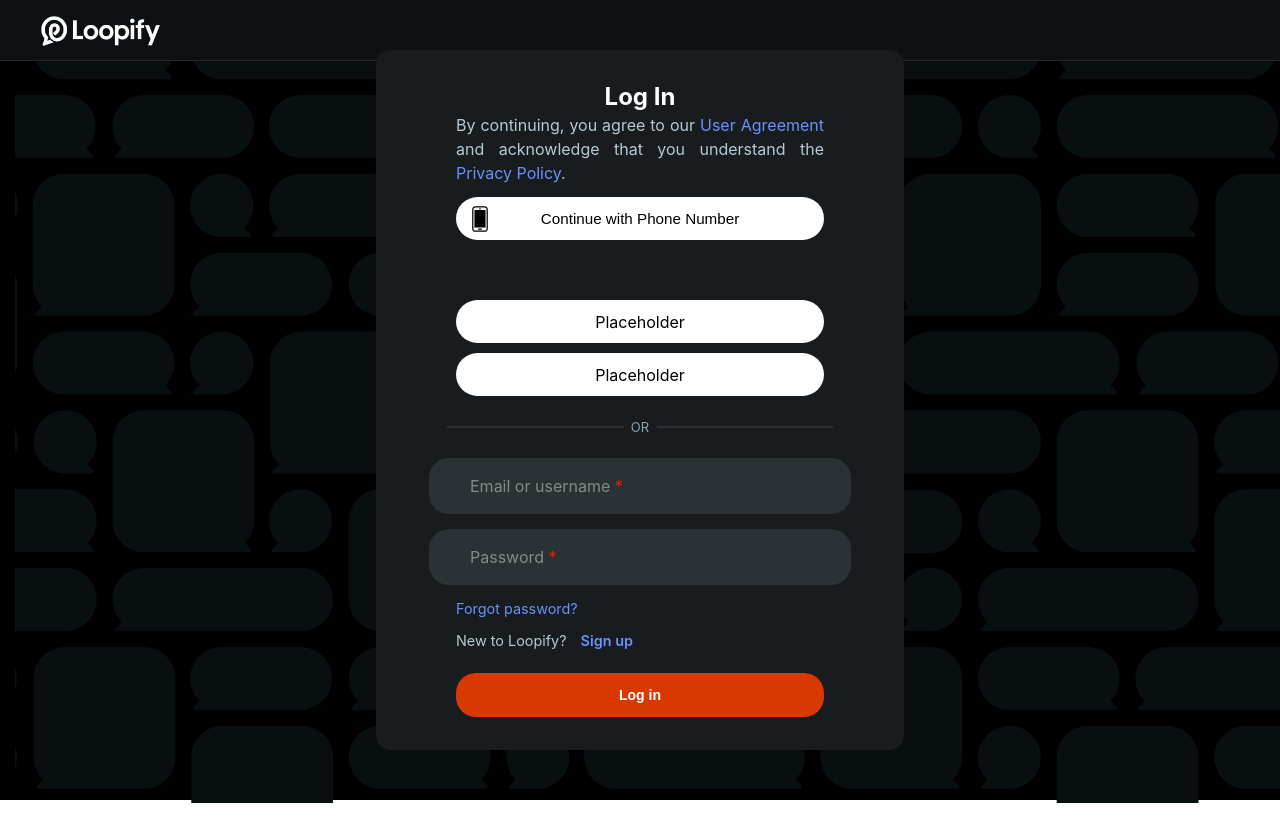
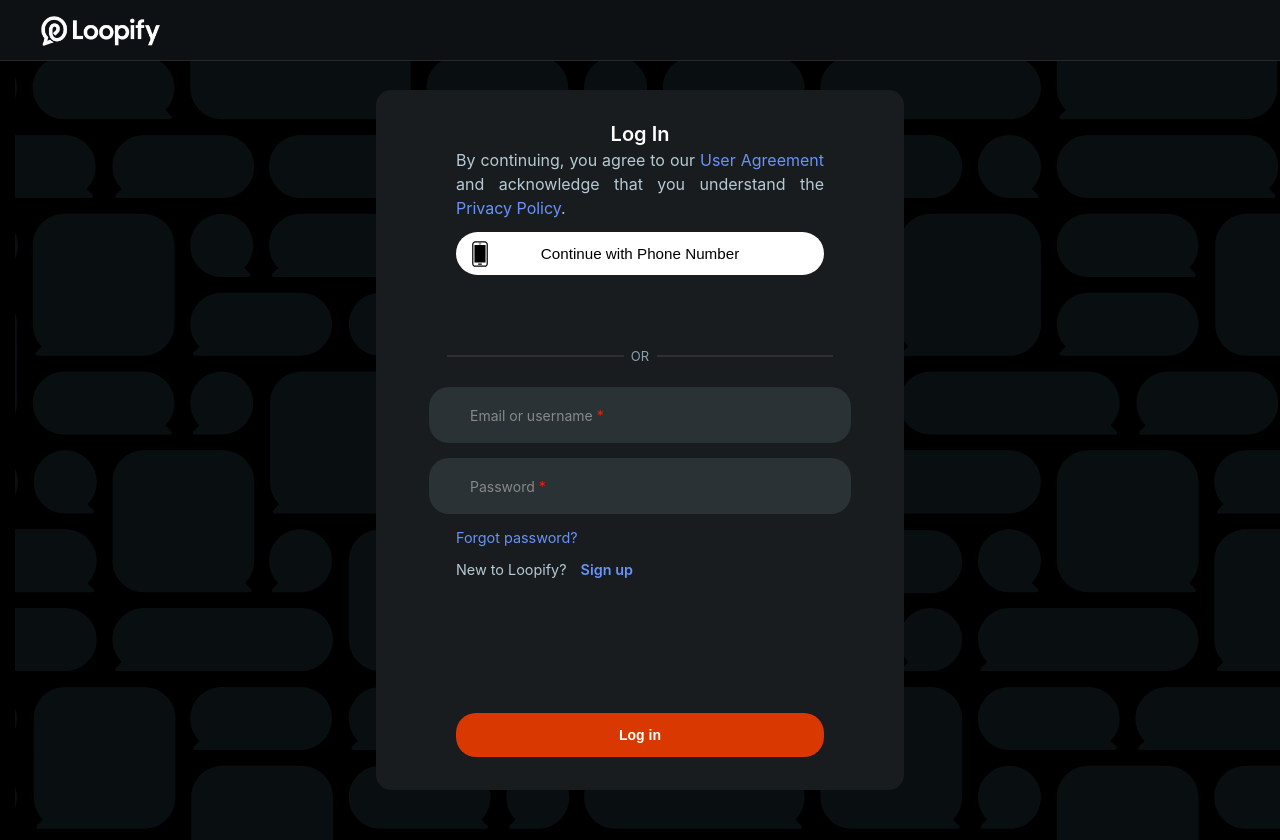
Before and after one commit to Uoerim/CSE341-Project, a React (Vite) app in the folder client/: page / in a window 1280 px wide. Before the commit the page ends 800 px from the top, so only its background shows below. Built offline with nearby package versions, Linux system fonts and the light colour scheme; no server answers.

Commit message:
Fixed Case for vercel

```diff
--- a/client/src/components/Auth/Login/Login.jsx
+++ b/client/src/components/Auth/Login/Login.jsx
@@ -93,10 +93,6 @@
             disabled={googleLoading}
           />
         </div>
-
-        {/* Placeholder Buttons */}
-        <div className="login-button-placeholder">Placeholder</div>
-        <div className="login-button-placeholder">Placeholder</div>
       </div>
 
       <div className="login-or-container">
--- a/client/src/components/Auth/Login/login.css
+++ b/client/src/components/Auth/Login/login.css
@@ -15,8 +15,9 @@
 }
 
 .login-container h1 {
-    font-size: 1.5em;
+    font-size: 1.25em;
     margin: 0;
+    font-weight: 600;
 }
 
 .login-container p {
--- a/client/src/components/Global/textbox/textbox.css
+++ b/client/src/components/Global/textbox/textbox.css
@@ -44,17 +44,21 @@
 .floating-label {
     position: absolute;
     left: 14px;
-    top: 18px;
+    top: 50%;
+    transform: translateY(-50%);
     color: #888;
-    font-size: 16px;
+    font-size: 14px;
     pointer-events: none;
-    transition: all 0.3s ease;
+    transition: all 0.2s ease;
     z-index: 1;
+    display: flex;
+    align-items: center;
 }
 
 .floating-label.active {
-    top: -10px;
+    top: -8px;
     left: 10px;
+    transform: translateY(0);
     font-size: 12px;
     color: #999;
     padding: 0 4px;
@@ -67,6 +71,8 @@
 .password-toggle {
     position: absolute;
     right: 12px;
+    top: 50%;
+    transform: translateY(-50%);
     background: none;
     border: none;
     cursor: pointer;
@@ -88,12 +94,16 @@
 .checkmark-icon {
     position: absolute;
     right: 12px;
+    top: 50%;
+    transform: translateY(-50%);
     animation: fadeIn 0.3s ease;
 }
 
 .error-icon {
     position: absolute;
     right: 12px;
+    top: 50%;
+    transform: translateY(-50%);
     animation: fadeIn 0.3s ease;
     color: #f44336;
 }
--- a/client/src/pages/Auth/auth.css
+++ b/client/src/pages/Auth/auth.css
@@ -11,7 +11,7 @@
     display: flex;
     justify-content: center;
     align-items: center;
-
+    padding-top: 40px;
 }
 
 .auth-bg {
```
